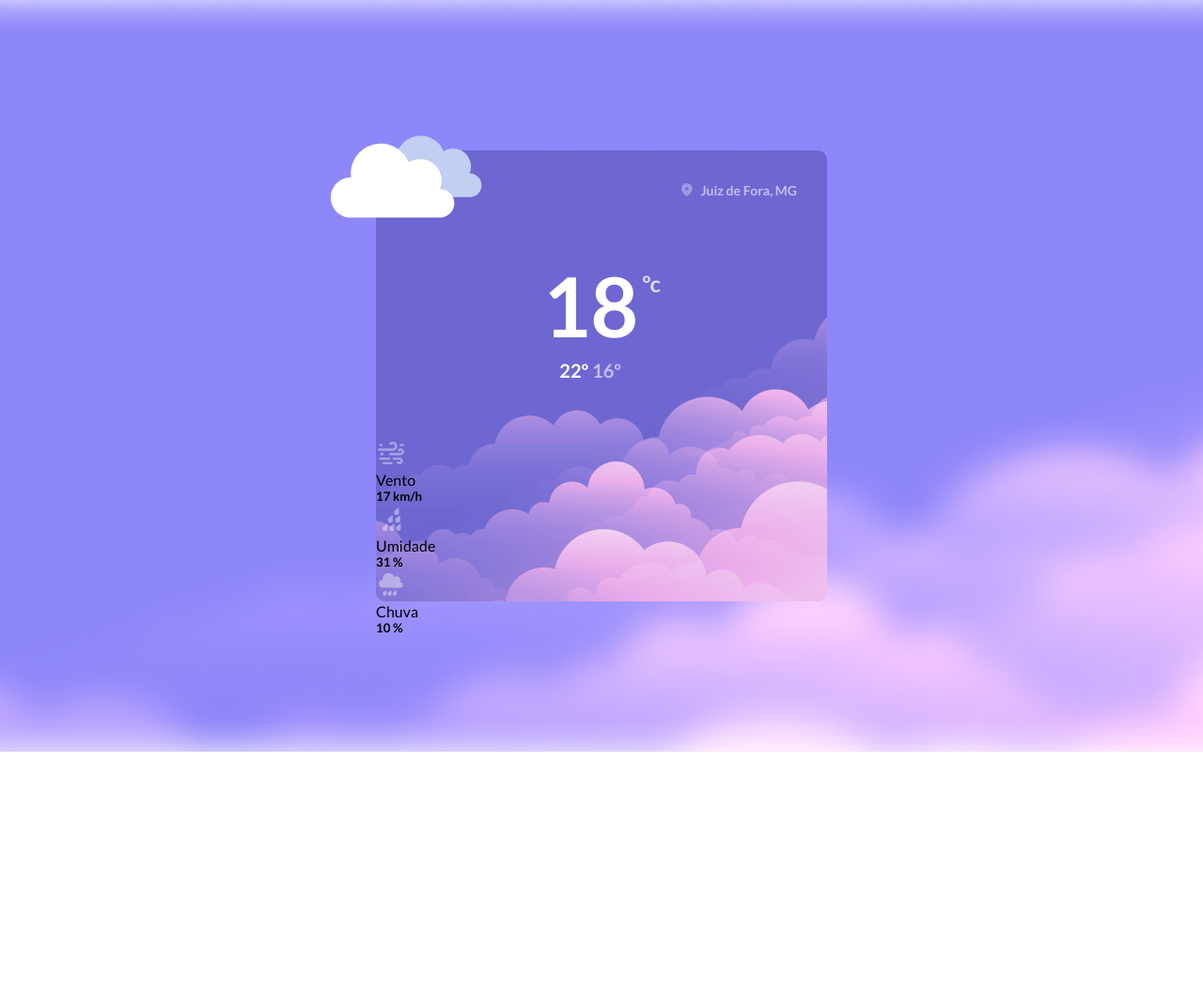
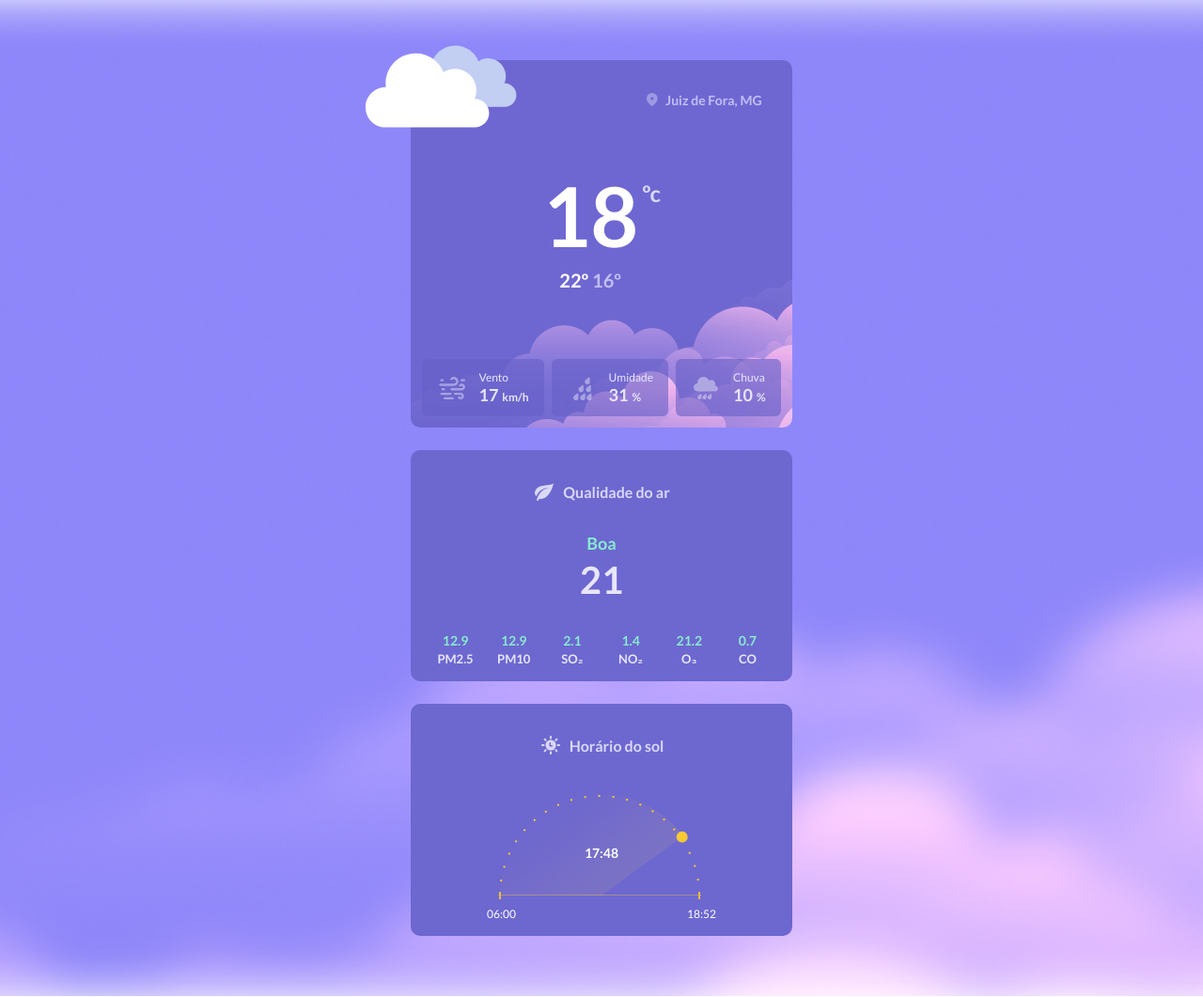
Before and after one commit to dougdbp/meu-clima, a website: page index.html in a window 1280 px wide. Shown: the whole page at 94% size. Before the commit the page ends 800 px from the top, so only its background shows below. Drawn offline with Linux system fonts and the light colour scheme.

Commit message:
Air quality & Sun Time finished

```diff
--- a/index.html
+++ b/index.html
@@ -47,8 +47,7 @@
               <h5>17 <span>km/h</span></h5>
             </div>
           </div>
-        </div>
-        <div class="statistics">
+
           <div class="stats">
             <img src="./assets/temp-humidity.svg" alt="icone de Umidade" />
             <div class="info">
@@ -56,8 +55,7 @@
               <h5>31 <span>%</span></h5>
             </div>
           </div>
-        </div>
-        <div class="statistics">
+
           <div class="stats">
             <img src="./assets/temp-rain.svg" alt="icone de chuva" />
             <div class="info">
@@ -67,6 +65,71 @@
           </div>
         </div>
       </section>
+
+      <section class="air-quality">
+        <h2 class="title">
+          <img src="./assets/leaf.svg" alt="icone de folha de árvore" />
+          Qualidade do ar
+        </h2>
+
+        <p class="good">Boa</p>
+        <p class="number">21</p>
+
+        <div class="info">
+          <div class="number">
+            <p>12.9</p>
+            <small>PM2.5</small>
+          </div>
+          <div class="number">
+            <p>12.9</p>
+            <small>PM10</small>
+          </div>
+          <div class="number">
+            <p>2.1</p>
+            <small>SO₂</small>
+          </div>
+          <div class="number">
+            <p>1.4</p>
+            <small>NO₂</small>
+          </div>
+          <div class="number">
+            <p>21.2</p>
+            <small>O₃</small>
+          </div>
+          <div class="number">
+            <p>0.7</p>
+            <small>CO</small>
+          </div>
+        </div>
+      </section>
+
+      <section class="sun-time">
+        <h2 class="title">
+          <img
+            src="./assets/sun-time.svg"
+            alt="icone de um sol com um relógio"
+          />
+          Horário do sol
+        </h2>
+        <div class="sun-chart-wrapper">
+          <div class="sun-chart">
+            <div class="chart">
+              <img
+                src="./assets/sun-chart.svg"
+                alt="imagem de um gráfico semi circulo com traços"
+              />
+            </div>
+
+            <time class="now">17:48</time>
+          </div>
+        </div>
+
+        <div class="time">
+          <time class="sunrise">06:00</time>
+          <time class="sunset">18:52</time>
+        </div>
+      </section>
+
     </main>
   </body>
 </html>
--- a/style.css
+++ b/style.css
@@ -21,6 +21,9 @@ main {
 
   display: grid;
   place-content: center;
+
+  padding: 6.4rem;
+  gap: 2.4rem;
 }
 
 section {
@@ -29,10 +32,9 @@ section {
   border-radius: 1rem;
 }
 
+/*Temperature Now*/
 .temperature-now {
   background: url(./assets/bg-temp-now.jpeg);
-  width: 48rem;
-  height: 48rem;
   position: relative;
   display: grid;
   grid-template-rows: max-content 1fr max-content;
@@ -91,3 +93,175 @@ section {
   color: #dad9f7;
   margin-top: 1.5rem;
 }
+
+.statistics {
+  padding: 1.2rem;
+  display: flex;
+  gap: 0.8rem;
+}
+
+.stats {
+  flex: 1;
+  padding: 1.2rem 1.6rem;
+  background: rgba(102, 96, 200, 0.6);
+  border-radius: 0.6rem;
+  display: flex;
+  align-items: center;
+  gap: 1.2rem;
+}
+
+.stats .info {
+  color: #e7e6fb;
+}
+
+.stats .info h5 span,
+.stats .info p {
+  font-size: 1.2rem;
+}
+
+.stats .info h5 {
+  font-size: 1.8rem;
+  display: flex;
+  align-items: baseline;
+  gap: 0.4rem;
+}
+
+/*Air quality*/
+.air-quality {
+  font-weight: 700;
+  text-align: center;
+  display: grid;
+}
+
+h2.title {
+  font-size: 1.6rem;
+  color: #dad8f7;
+  display: flex;
+  align-items: center;
+  justify-content: center;
+  gap: 0.8rem;
+  margin-top: 3.2rem;
+}
+
+.air-quality .good {
+  margin-top: 3.2rem;
+  font-size: 1.8rem;
+  color: #87ebcd;
+}
+
+.air-quality > .number {
+  margin-top: 0.4rem;
+  font-size: 4rem;
+  color: #e7e6fb;
+}
+
+.air-quality .info {
+  display: flex;
+  align-items: center;
+
+  margin-top: 3.2rem;
+  padding: 0 1.6rem 1.6rem;
+}
+
+.air-quality .info .number {
+  flex: 1;
+}
+
+.air-quality .info p {
+  color: #87ebcd;
+  font-size: 1.4rem;
+}
+
+.air-quality .info small {
+  font-size: 1.3rem;
+  color: #e7e6fb;
+}
+
+/*Sum Time*/
+.sun-chart-wrapper {
+  margin-top: 4rem;
+  height: 11rem;
+  position: relative;
+}
+.sun-chart {
+  --pos-x: 80;
+  margin: auto;
+
+  width: 21.6rem;
+  height: 21.6rem;
+  position: relative;
+}
+
+.sun-chart::before {
+  content: "";
+  width: 1.2rem;
+  height: 1.2rem;
+  position: absolute;
+  background: #f6c833;
+  border-radius: 50%;
+
+  top: 50%;
+  left: 50%;
+  margin: -0.6rem;
+
+  transform: rotate(calc(1deg * (((100 - var(--pos-x)) / -100) * 180)))
+    translate(10.6rem);
+}
+
+.chart {
+  width: 21.6rem;
+  height: 10.8rem;
+  overflow: hidden;
+}
+
+.chart::before {
+  content: "";
+  width: 21.6rem;
+  height: 21.6rem;
+  display: block;
+
+  border-radius: 50%;
+
+  background: linear-gradient(
+    180deg,
+    rgba(251, 219, 96, 0.2) 0%,
+    rgba(251, 219, 96, 0) 101.89%
+  );
+
+  --mask: linear-gradient(0deg, white 50%, transparent 0%);
+  mask: var(--mask);
+  -webkit-mask: var(--mask);
+
+  rotate: calc(1.8deg * var(--pos-x));
+}
+
+.chart img {
+  position: absolute;
+  top: 0;
+  left: -1%;
+}
+
+time.now {
+  position: absolute;
+
+  top: 25%;
+  left: 50%;
+  transform: translate(-50%);
+
+  color: white;
+  font-size: 1.4rem;
+  font-weight: 700;
+}
+
+.time {
+  font-size: 1.2rem;
+  color: white;
+
+  display: flex;
+  align-items: center;
+  justify-content: space-between;
+
+  margin: 1rem auto 0;
+  padding: 0 1.6rem 1.6rem;
+  max-width: 27.6rem;
+}
```
